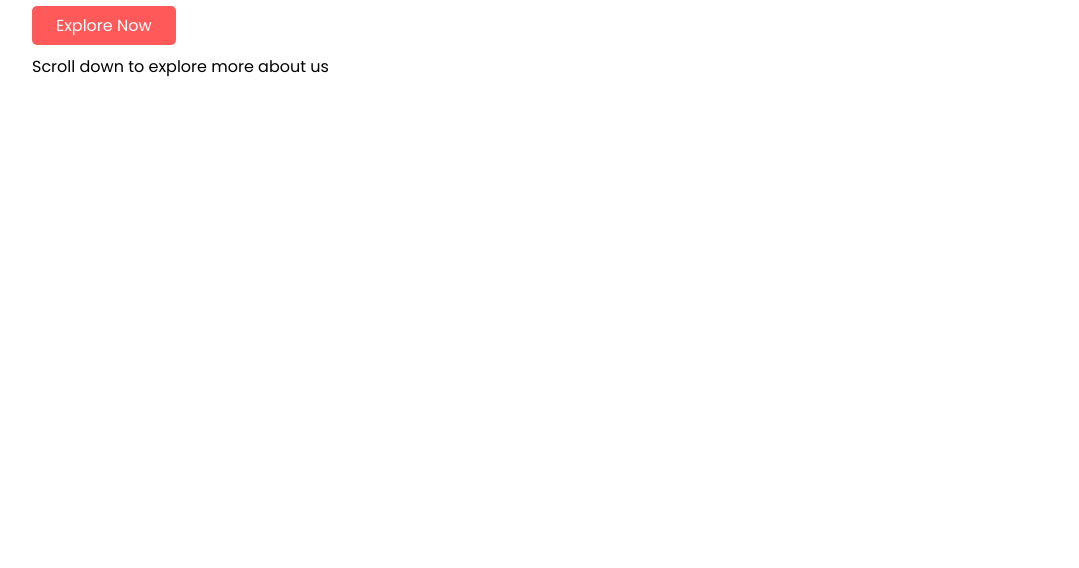
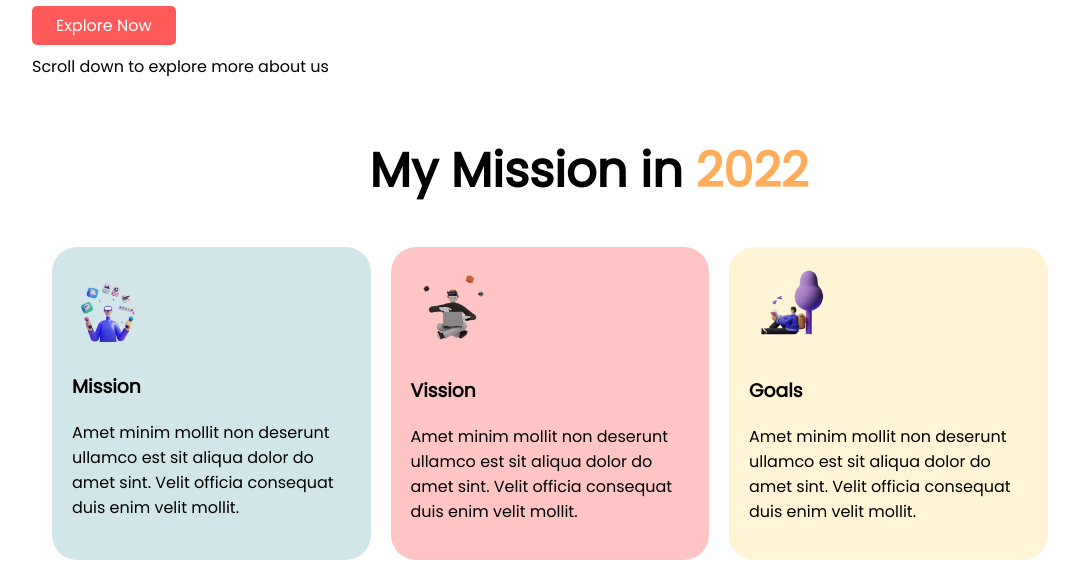
Before and after one commit to riponmondalbd/mission-2022, a plain HTML site: page index.html in a window 1280 px wide. Shown: the part 417-985 px from the top of the page, without its empty margins (126-1205 px from the left). Before the commit the page ends 800 px from the top, so only its background shows below. Drawn offline with Linux system fonts and the light colour scheme.

Commit message:
mession 2022 section compllete

```diff
--- a/index.html
+++ b/index.html
@@ -34,6 +34,32 @@
             <img src="images/person/person-0.png" alt="">
         </div>
     </section>
+
+    <!-- My mession section -->
+    <section class="my-mession">
+        <h1>My Mission in <span class="orange-heading">2022</span></h1>
+        <div class="container-section">
+            <div class="single-mession mission">
+                <img src="images/illustrators/illustrator-1.png" alt="">
+                <h3>Mission</h3>
+                <p>Amet minim mollit non deserunt ullamco est sit aliqua dolor do amet sint. Velit officia consequat duis enim velit
+                mollit.</p>
+            </div>
+            <div class="single-mession vission">
+                <img src="images/illustrators/illustrator-2.png" alt="">
+                <h3>Vission</h3>
+                <p>Amet minim mollit non deserunt ullamco est sit aliqua dolor do amet sint. Velit officia consequat duis enim velit
+                mollit.</p>
+            </div>
+            <div class="single-mession goals">
+                <img src="images/illustrators/illustrator-3.png" alt="">
+                <h3>Goals</h3>
+                <p>Amet minim mollit non deserunt ullamco est sit aliqua dolor do amet sint. Velit officia consequat duis enim velit
+                mollit.</p>
+            </div>
+
+        </div>
+    </section>
 </body>
 
 </html>
--- a/style.css
+++ b/style.css
@@ -13,7 +13,7 @@ body{
 section{
     margin-left: 150px;
 }
-h1{
+.top-heading-border h1{
     font-size: 60px;
     font-family: 'Yeseva One',cursive;
 }
@@ -42,3 +42,32 @@ h1{
     padding: 8px 24px;
     border-radius: 5px;
 }
+.my-mession h1{
+    font-size: 48px;
+    text-align: center;
+    font-weight: 700;
+}
+.single-mession{
+    border-radius: 25px;
+    margin-left: 20px;
+    padding: 20px;
+    width: 25%;
+}
+.single-mession img{
+    width: 30%;
+}
+.single-mession h2{
+    font-size: 24px;
+}
+.single-mession p{
+    font-size: 16px;
+}
+.mission{
+    background-color: #4f9da642;
+}
+.vission{
+    background-color: #ff595959;
+}
+.goals{
+    background-color: #FFF4D6;
+}
```
